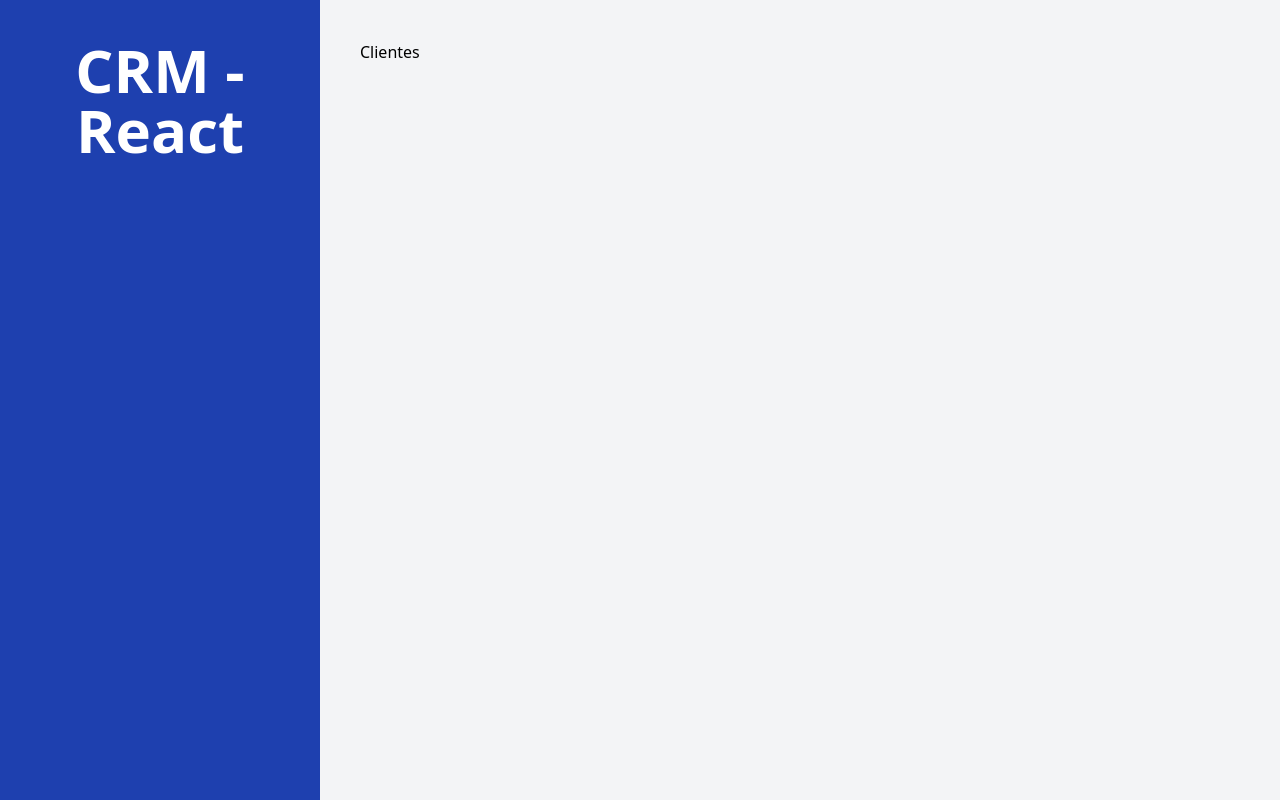
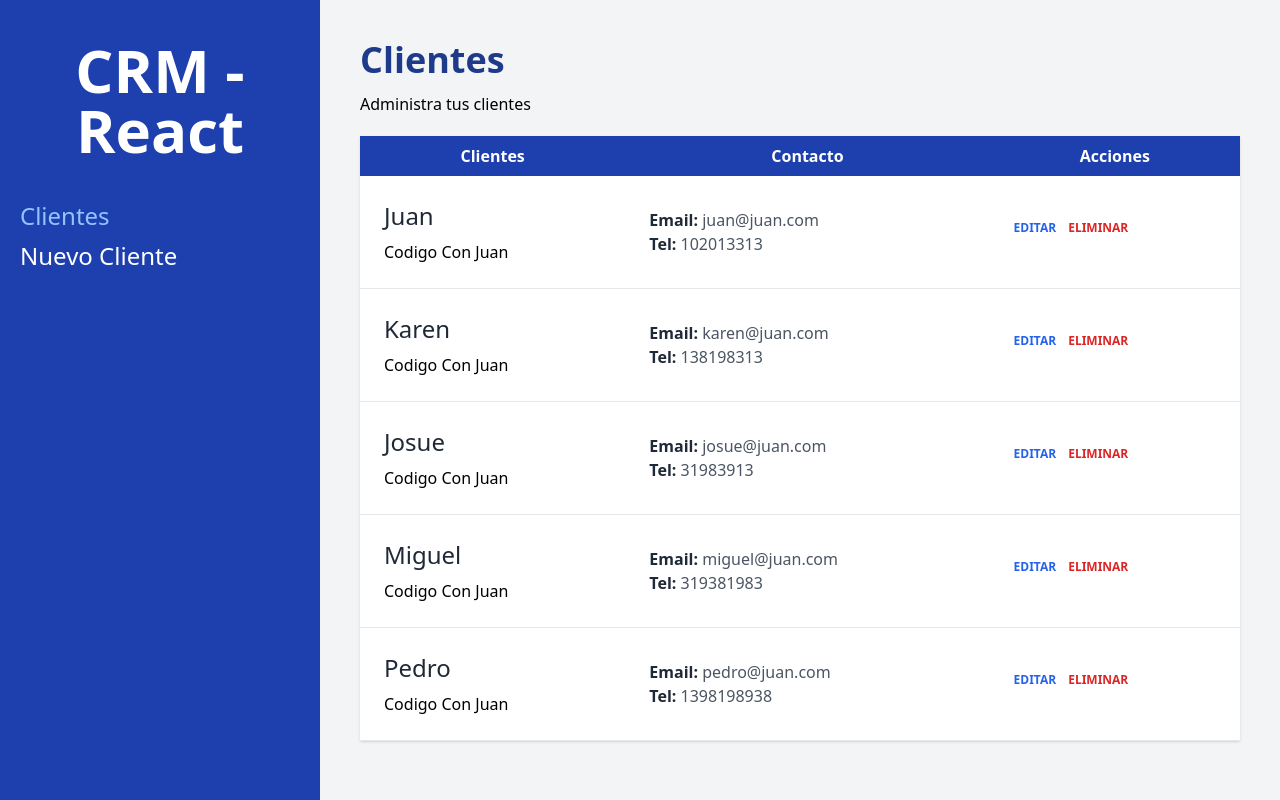
Before and after one commit to Lostovayne/Administracion-de-Clientes---React-ROUTER---Tailwind--Json-server, a React (Vite) app: page / in a window 1280 px wide. Built offline with nearby package versions, Linux system fonts and the light colour scheme.

Commit message:
Agregado table para datos

```diff
--- /dev/null
+++ b/src/Componentes/Cliente/Cliente.jsx
@@ -0,0 +1,37 @@
+const Cliente = ({ cliente }) => {
+	const { nombre, empresa, email, telefono, id } = cliente
+
+	return (
+		<tr className='border-b'>
+			<td className='p-6 space-y-2'>
+				<p className='text-2xl text-gray-800'>{nombre}</p>
+				<p>{empresa}</p>
+			</td>
+			<td className='p-6'>
+				<p className='text-gray-600'>
+					<span className='text-gray-800 capitalize font-bold'>Email: </span>
+					{email}
+				</p>
+				<p className='text-gray-600'>
+					<span className='text-gray-800 capitalize font-bold'>Tel: </span>
+					{telefono}
+				</p>
+			</td>
+
+			<td className=' p-6 mt-5 flex gap-3'>
+				<button
+					type='button'
+					className='text-blue-600 hover:text-blue-700 uppercase font-bold text-xs'>
+					Editar
+				</button>
+				<button
+					type='button'
+					className='text-red-600 hover:text-red-700 uppercase font-bold text-xs'>
+					Eliminar
+				</button>
+			</td>
+		</tr>
+	)
+}
+
+export default Cliente
--- /dev/null
+++ b/src/Componentes/Cliente/index.js
@@ -0,0 +1,2 @@
+export { default as Cliente } from './Cliente'
+export * from './index'
--- a/src/Componentes/Layout/Layout.jsx
+++ b/src/Componentes/Layout/Layout.jsx
@@ -1,12 +1,36 @@
+import { useLocation } from 'react-router-dom'
+import { Link } from 'react-router-dom'
 import { Outlet } from 'react-router-dom'
 
 const Layout = () => {
+	const location = useLocation()
 	return (
 		<div className='md:flex md:min-h-screen'>
 			<aside className='md:w-1/4 bg-blue-800 px-5 py-10 '>
 				<h2 className='text-6xl font-bold text-center text-white'>
 					CRM - React
 				</h2>
+
+				<nav className='mt-10'>
+					<Link
+						className={` ${
+							location.pathname === '/'
+								? 'text-blue-300 '
+								: 'text-white'
+						}  text-2xl block mt-2 hover:text-gray-300`}
+						to='/'>
+						Clientes
+					</Link>
+					<Link
+						className={` ${
+							location.pathname === '/clientes/nuevo'
+								? 'text-blue-300 '
+								: 'text-white'
+						}  text-2xl block mt-2 hover:text-gray-300`}
+						to='/clientes/nuevo'>
+						Nuevo Cliente
+					</Link>
+				</nav>
 			</aside>
 
 			<main className='md:w-3/4 p-10 md:h-screen overflow-scroll '>
--- a/src/Componentes/Layout/index.js
+++ b/src/Componentes/Layout/index.js
@@ -1 +1,2 @@
-export { default as Layout } from './Layout';
+export { default as Layout } from './Layout'
+export * from './index'
--- a/src/Componentes/index.js
+++ b/src/Componentes/index.js
@@ -1 +1,3 @@
+export * from './Cliente'
 export * from './Layout'
+export * from './index'
--- a/src/main.jsx
+++ b/src/main.jsx
@@ -4,6 +4,7 @@ import './index.css'
 import { createBrowserRouter, RouterProvider } from 'react-router-dom'
 import { Layout } from '@/Componentes'
 import { NuevoCliente, Home } from '@/pages'
+import { loader as clienteLoader } from './pages/Home/Home'
 
 const router = createBrowserRouter([
 	{
@@ -13,6 +14,7 @@ const router = createBrowserRouter([
 			{
 				index: true,
 				element: <Home />,
+				loader: clienteLoader,
 			},
 
 			{
--- a/src/pages/Home/Home.jsx
+++ b/src/pages/Home/Home.jsx
@@ -1,5 +1,78 @@
-const Home = () => {
-	return <div>Clientes</div>
+import { useLoaderData } from 'react-router-dom'
+import { Cliente } from '@/Componentes'
+
+function loader() {
+	const clientes = [
+		{
+			id: 1,
+			nombre: 'Juan',
+			telefono: 102013313,
+			email: 'juan@juan.com',
+			empresa: 'Codigo Con Juan',
+		},
+		{
+			id: 2,
+			nombre: 'Karen',
+			telefono: 138198313,
+			email: 'karen@juan.com',
+			empresa: 'Codigo Con Juan',
+		},
+		{
+			id: 3,
+			nombre: 'Josue',
+			telefono: 31983913,
+			email: 'josue@juan.com',
+			empresa: 'Codigo Con Juan',
+		},
+		{
+			id: 4,
+			nombre: 'Miguel',
+			telefono: 319381983,
+			email: 'miguel@juan.com',
+			empresa: 'Codigo Con Juan',
+		},
+		{
+			id: 5,
+			nombre: 'Pedro',
+			telefono: 1398198938,
+			email: 'pedro@juan.com',
+			empresa: 'Codigo Con Juan',
+		},
+	]
+
+	return clientes
 }
 
+const Home = () => {
+	const clientes = useLoaderData()
+
+	return (
+		<>
+			<h1 className='font-black text-4xl text-blue-900'>Clientes</h1>
+			<p className='mt-3'>Administra tus clientes</p>
+
+			{clientes.length ? (
+				<table className='w-full  bg-white shadow mt-5 table-auto'>
+					<thead className='bg-blue-800 text-white'>
+						{/* Head */}
+						<tr>
+							<th className='p-2'>Clientes</th>
+							<th className='p-2'>Contacto</th>
+							<th className='p-2'>Acciones</th>
+						</tr>
+					</thead>
+					{/* Body */}
+					<tbody>
+						{clientes.map((cliente) => (
+							<Cliente cliente={cliente} key={cliente.id} />
+						))}
+					</tbody>
+				</table>
+			) : (
+				<p className=' text-center mt-10'>No hay clientes aún</p>
+			)}
+		</>
+	)
+}
+export { loader }
 export default Home
--- a/src/pages/Home/index.js
+++ b/src/pages/Home/index.js
@@ -1 +1,2 @@
-export { default as Home } from './Home';
+export { default as Home } from './Home'
+export * from './index'
```
